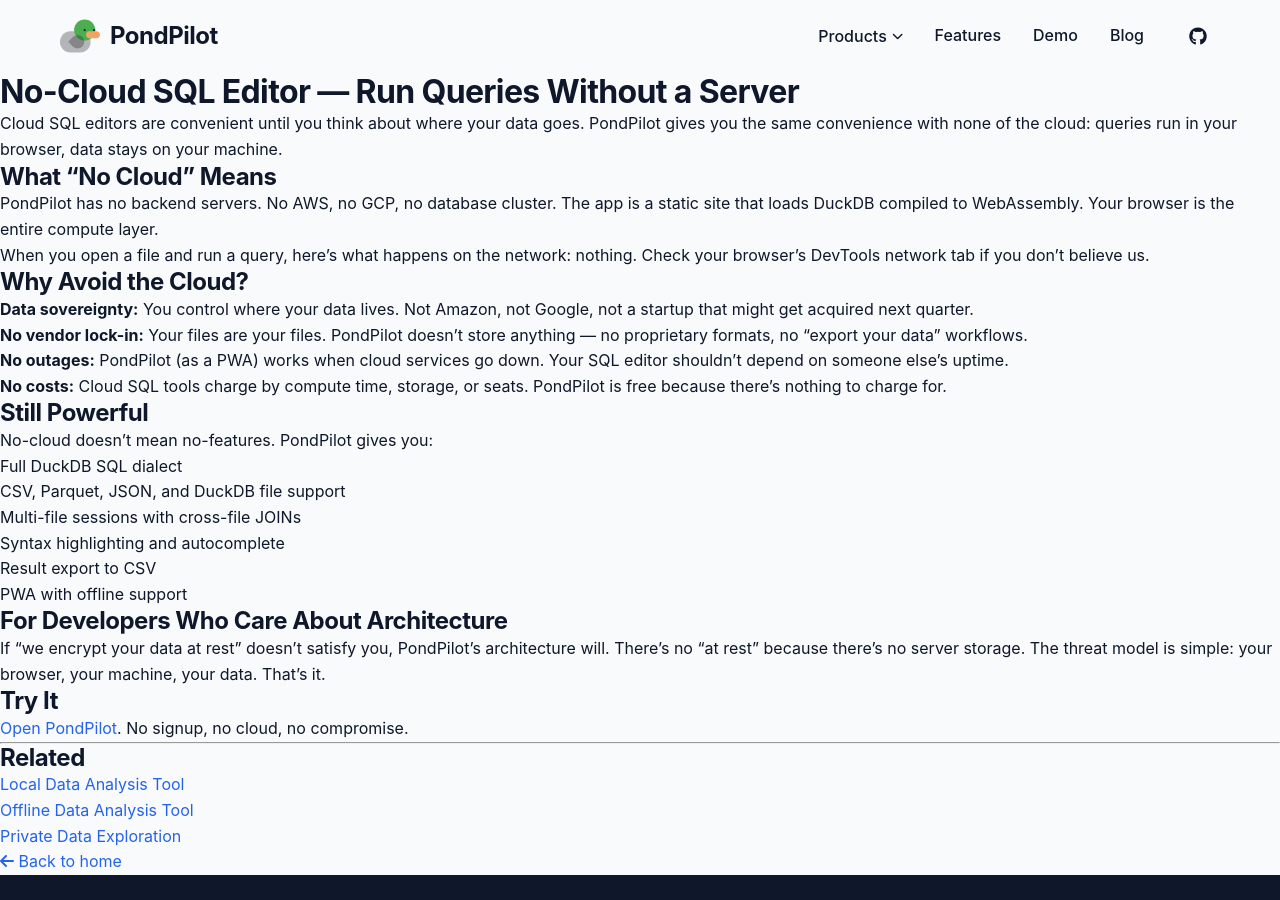
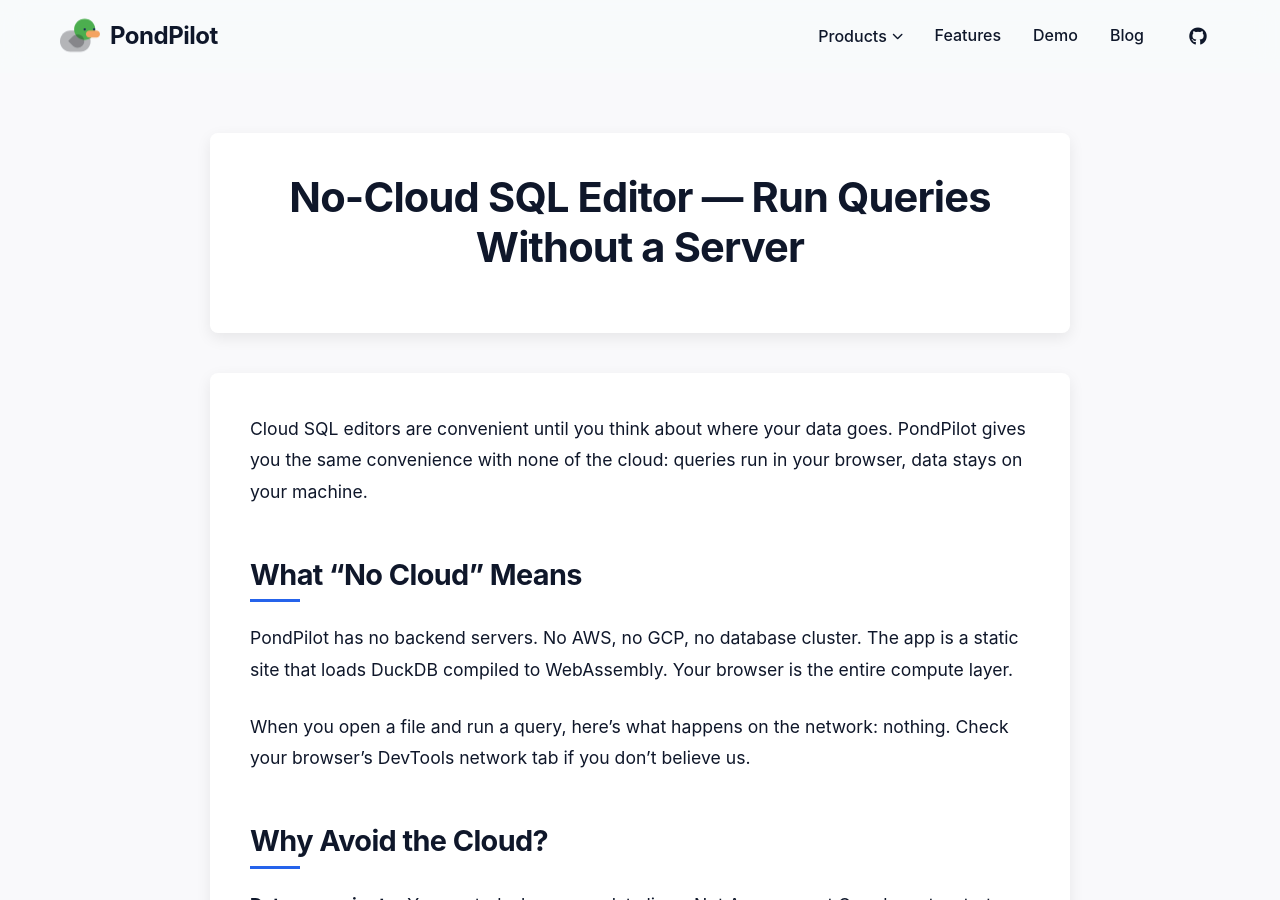
Before and after one commit to pondpilot/landing-page, a Jekyll site: the page built from pseo/no-cloud-sql-editor.md, in a window 1280 px wide and 900 px high. Built offline with Jekyll 4.4.1, drawn with Linux system fonts in a browser that asks for light colours; some web fonts are replaced.

Commit message:
Load blog.css on pSEO pages so they render styled
The default layout gated blog.css on /blog/ URLs and the post layout,
but pSEO pages use layout: page under /formats/, /alternatives/, /tools/,
/use-cases/, /audience/, and /duckdb/. Those pages rely on blog-post-*
classes and were rendering unstyled. Extend the gate to cover the page
layout for both the stylesheet link and the blog-page body class.

```diff
--- a/_layouts/default.html
+++ b/_layouts/default.html
@@ -7,7 +7,7 @@
         {% include critical-css.html %}
         <link rel="preload" href="/assets/css/styles.css" as="style" onload="this.onload=null;this.rel='stylesheet'" />
         <noscript><link rel="stylesheet" href="/assets/css/styles.css" /></noscript>
-        {% if page.layout == 'post' or page.url contains '/blog/' %}
+        {% if page.layout == 'post' or page.layout == 'page' or page.url contains '/blog/' %}
         <link rel="preload" href="/assets/css/blog.css" as="style" onload="this.onload=null;this.rel='stylesheet'" />
         <noscript><link rel="stylesheet" href="/assets/css/blog.css" /></noscript>
         {% endif %}
@@ -25,7 +25,7 @@
         {% seo %}
         {% if page.widget_page %}{% include widget-head.html %}{% endif %}
     </head>
-    <body class="{% if page.layout == 'post' or page.url contains '/blog/' %}blog-page{% endif %}">
+    <body class="{% if page.layout == 'post' or page.layout == 'page' or page.url contains '/blog/' %}blog-page{% endif %}">
         {% include header.html %}
 
         <main id="main-content">
```
